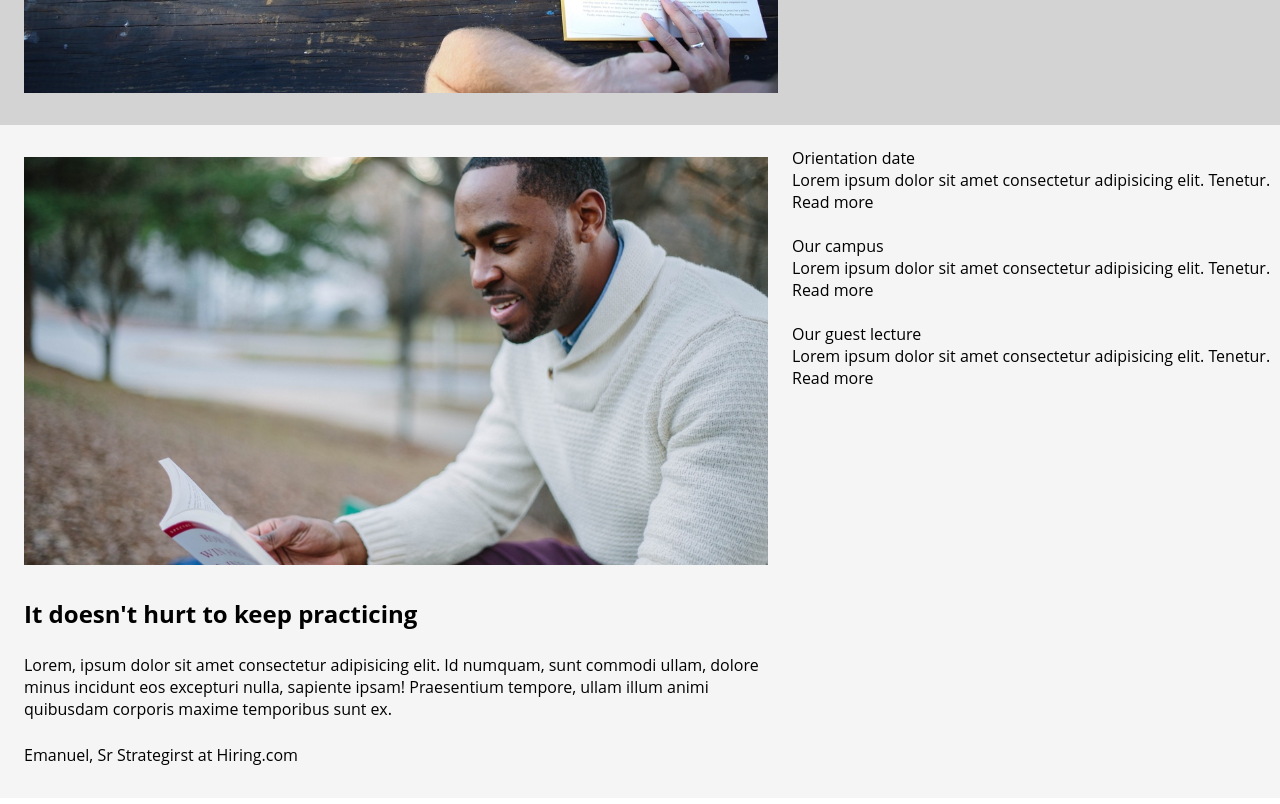
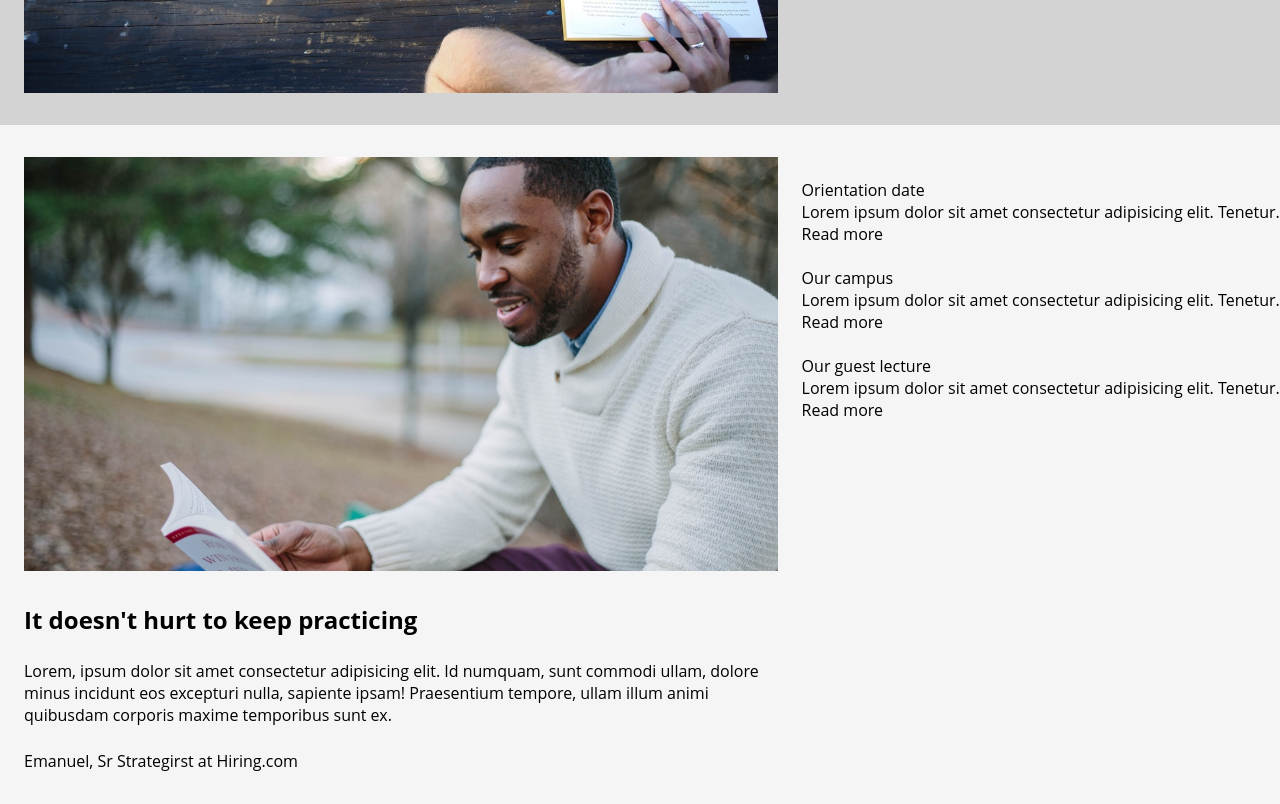
Before and after one commit to NataponJK/14-james-colmar, a plain HTML site: page index.html in a window 1280 px wide. Shown: the part 560-1364 px from the top of the page. Drawn offline with Linux system fonts and the light colour scheme.

Commit message:
fix info padding n gap

```diff
--- a/style.css
+++ b/style.css
@@ -85,7 +85,11 @@ ul {
 
 .information {
     display: flex;
+    flex-direction: row;
     background-color: whitesmoke;
+    padding-top: 32px;
+    padding-bottom: 32px;
+    padding-left:24px;
     gap: 24px;
 }
 
@@ -93,11 +97,8 @@ ul {
     display: flex;
     flex-direction: column;
     /* background-color: red; */
-    padding-top: 32px;
-    padding-bottom: 32px;
-    padding-left:24px;
-    gap: 24px;
     width: 60%;
+    gap:32px
 }
 
 .info-intro {
```
